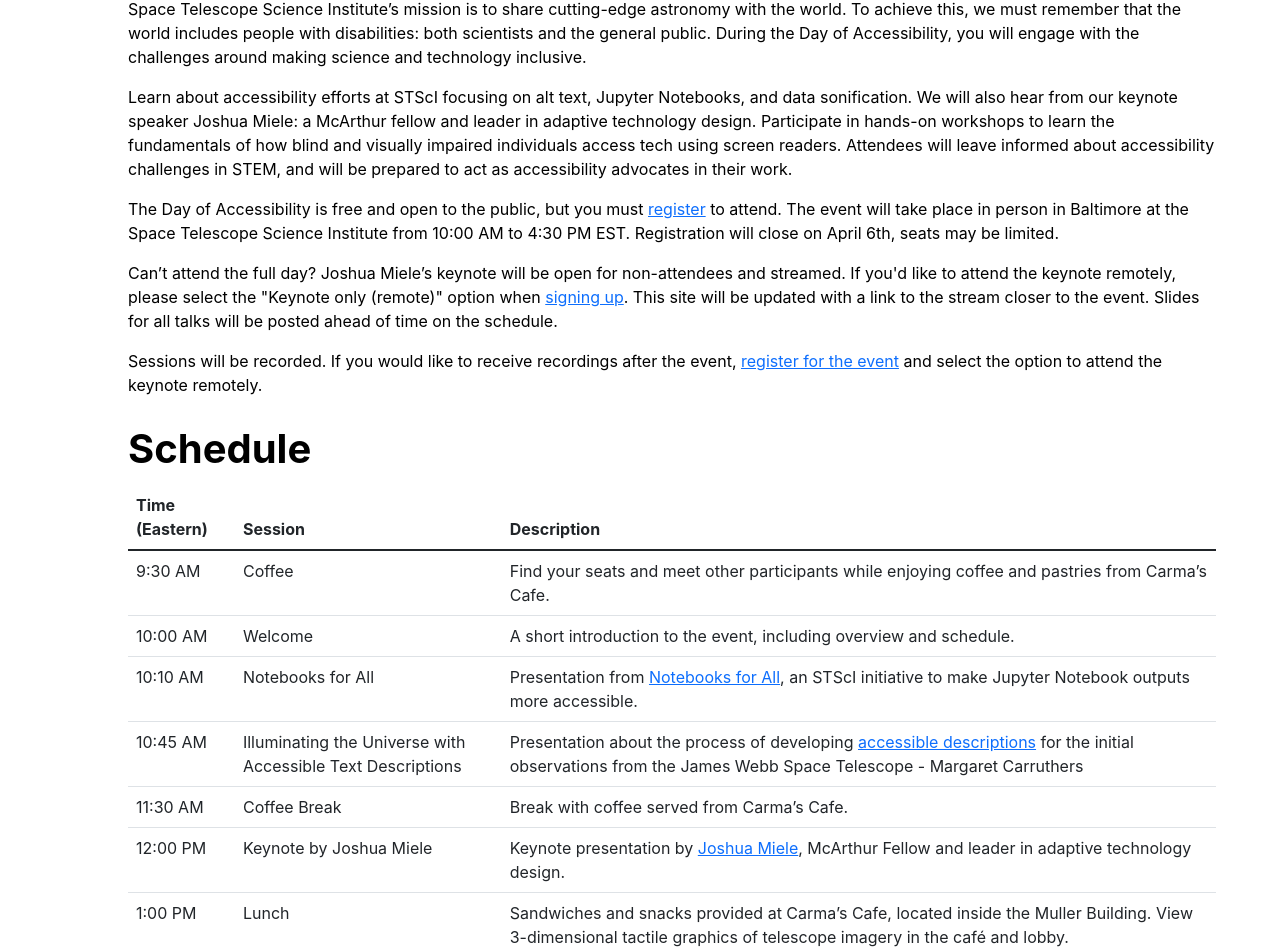
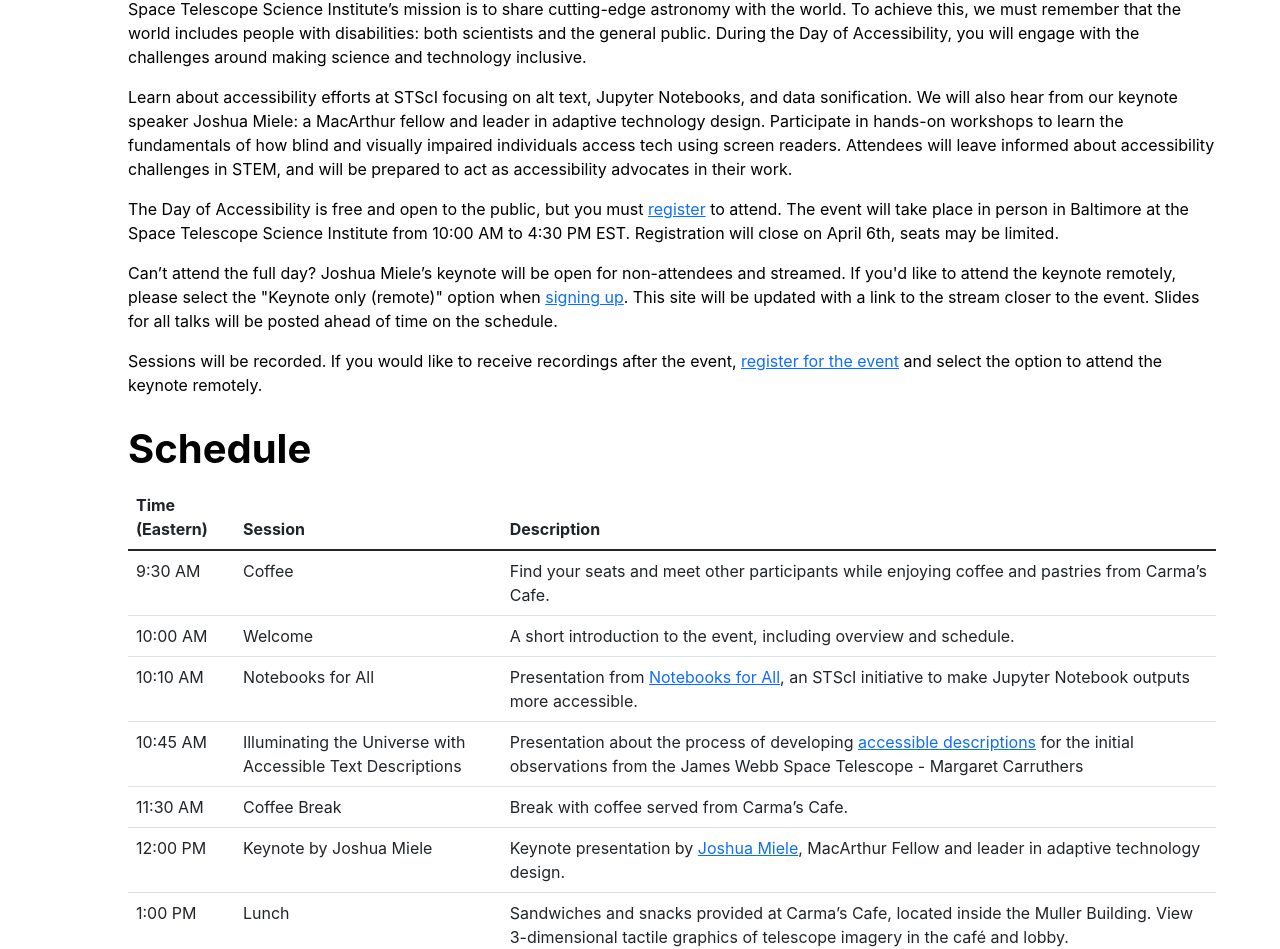
Before and after one commit to Iota-School/nonvisual_data_science_workshops, a Jekyll site: the page built from index.html, in a window 1280 px wide. Shown: the part 435-1384 px from the top of the page. Built offline with Jekyll 4.4.1, drawn with Linux system fonts in a browser that asks for light colours.

Commit message:
McArthur to MacArthur

```diff
--- a/index.html
+++ b/index.html
@@ -46,7 +46,7 @@
     Space Telescope Science Institute’s mission is to share cutting-edge astronomy with the world. To achieve this, we must remember that the world includes people with disabilities: both scientists and the general public. During the Day of Accessibility, you will engage with the challenges around making science and technology inclusive.
   </p>
   <p>
-    Learn about accessibility efforts at STScI focusing on alt text, Jupyter Notebooks, and data sonification. We will also hear from our keynote speaker Joshua Miele: a McArthur fellow and leader in adaptive technology design. Participate in hands-on workshops to learn the fundamentals of how blind and visually impaired individuals access tech using screen readers. Attendees will leave informed about accessibility challenges in STEM, and will be prepared to act as accessibility advocates in their work.
+    Learn about accessibility efforts at STScI focusing on alt text, Jupyter Notebooks, and data sonification. We will also hear from our keynote speaker Joshua Miele: a MacArthur fellow and leader in adaptive technology design. Participate in hands-on workshops to learn the fundamentals of how blind and visually impaired individuals access tech using screen readers. Attendees will leave informed about accessibility challenges in STEM, and will be prepared to act as accessibility advocates in their work.
   </p>
   <p>
     The Day of Accessibility is free and open to the public, but you must <a target="_blank" href=https://docs.google.com/forms/d/e/1FAIpQLScoUY7GAMFjBm7khXkW4SppA3J2nmZ68c4xCjHKB9Km-idBkg/viewform?usp=sf_link">register</a> to attend. The event will take place in person in Baltimore at the Space Telescope Science Institute from 10:00 AM to 4:30 PM EST. Registration will close on April 6th, seats may be limited.
@@ -125,7 +125,7 @@
       <td>12:00 PM</td>
       <td>Keynote by Joshua Miele</td>
       <td>
-	Keynote presentation by <a href="https://www.macfound.org/fellows/class-of-2021/joshua-miele#searchresults" target="_blank">Joshua Miele</a>, McArthur Fellow and leader in adaptive technology design.
+	Keynote presentation by <a href="https://www.macfound.org/fellows/class-of-2021/joshua-miele#searchresults" target="_blank">Joshua Miele</a>, MacArthur Fellow and leader in adaptive technology design.
       </td>
     </tr>
       <td>1:00 PM</td>
```
